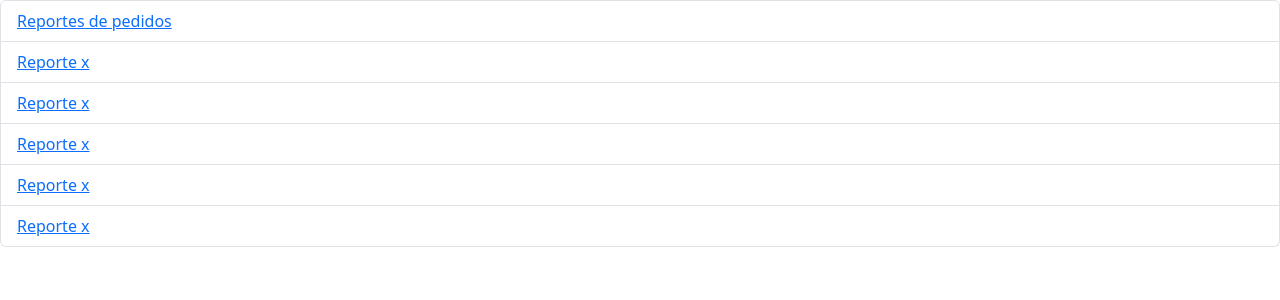
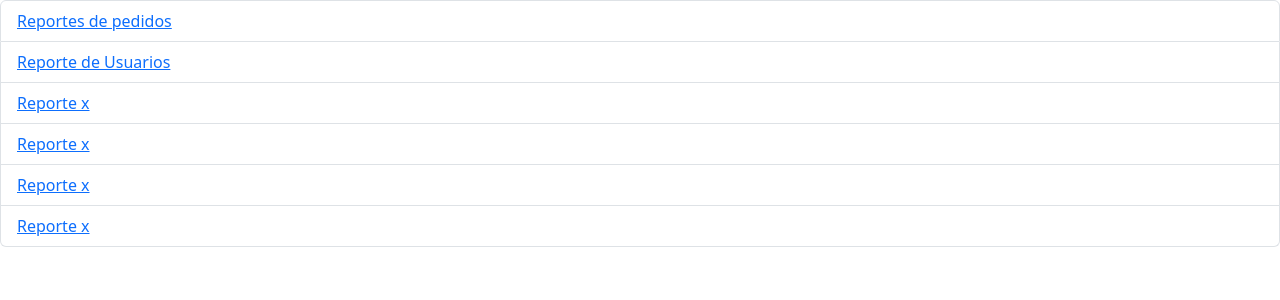
Before and after one commit to AndresGaibor/postres-php, a PHP site: page /View/V_ALL_Reportes.php in a window 1280 px wide. Shown: the top 300 px of the page. Run offline with PHP 8.4, Linux system fonts and the light colour scheme; some libraries are stand-ins or nearby versions.

Commit message:
reportes solucionados

```diff
--- a/View/V_ALL_Reportes.php
+++ b/View/V_ALL_Reportes.php
@@ -10,8 +10,8 @@
 </head>
 <body>
     <ul class="list-group">
-        <li class="list-group-item"><a href="/Model/M_Reporte_Pedido.php">Reportes de pedidos</a></li>
-        <li class="list-group-item"><a href="">Reporte x</a></li>
+        <li class="list-group-item"><a href="./Model/M_Reporte_Pedido.php">Reportes de pedidos</a></li>
+        <li class="list-group-item"><a href="./Model/M_Reporte_Usuarios.php">Reporte de Usuarios</a></li>
         <li class="list-group-item"><a href="">Reporte x</a></li>
         <li class="list-group-item"><a href="">Reporte x</a></li>
         <li class="list-group-item"><a href="">Reporte x</a></li>
```
